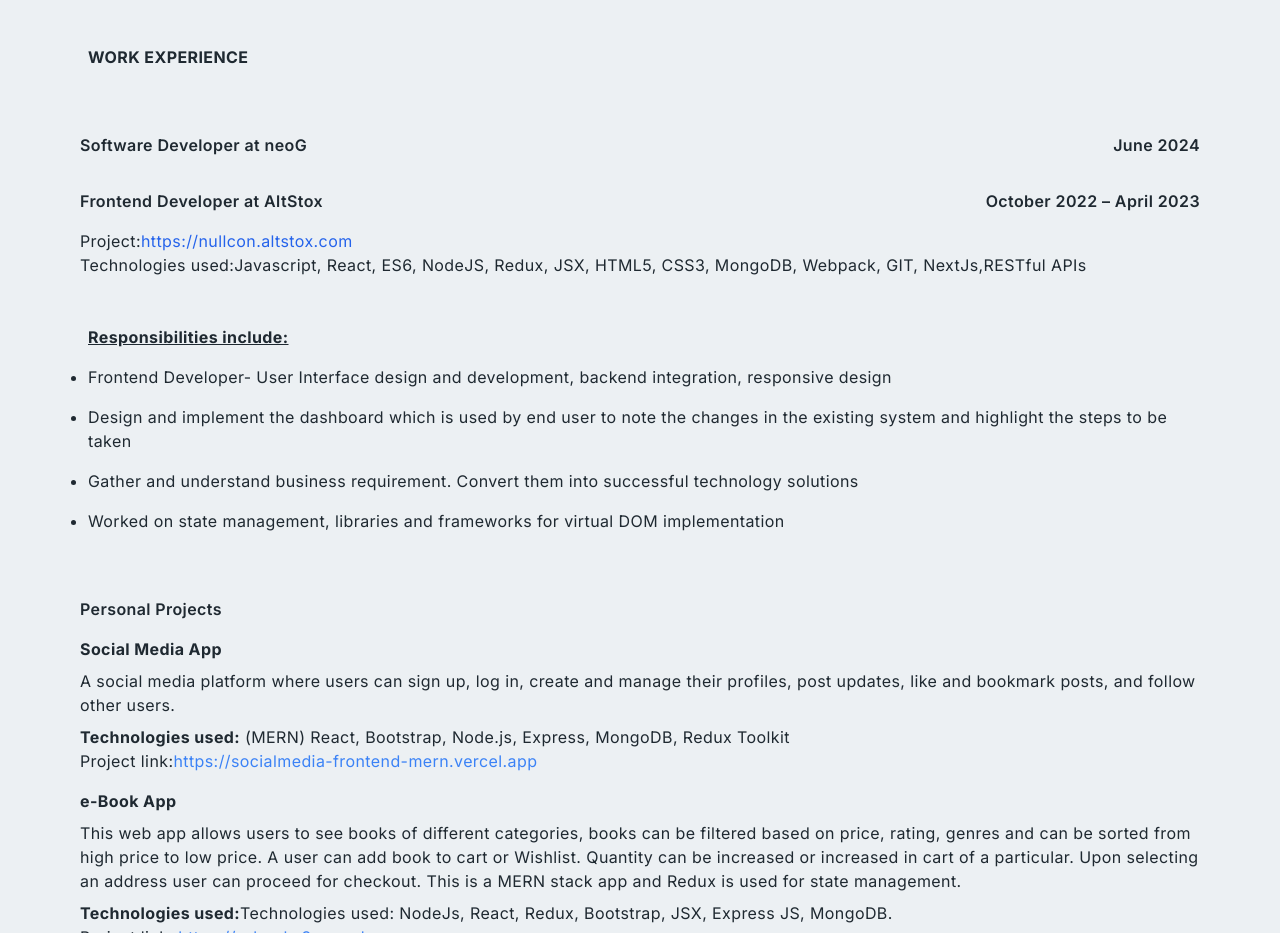
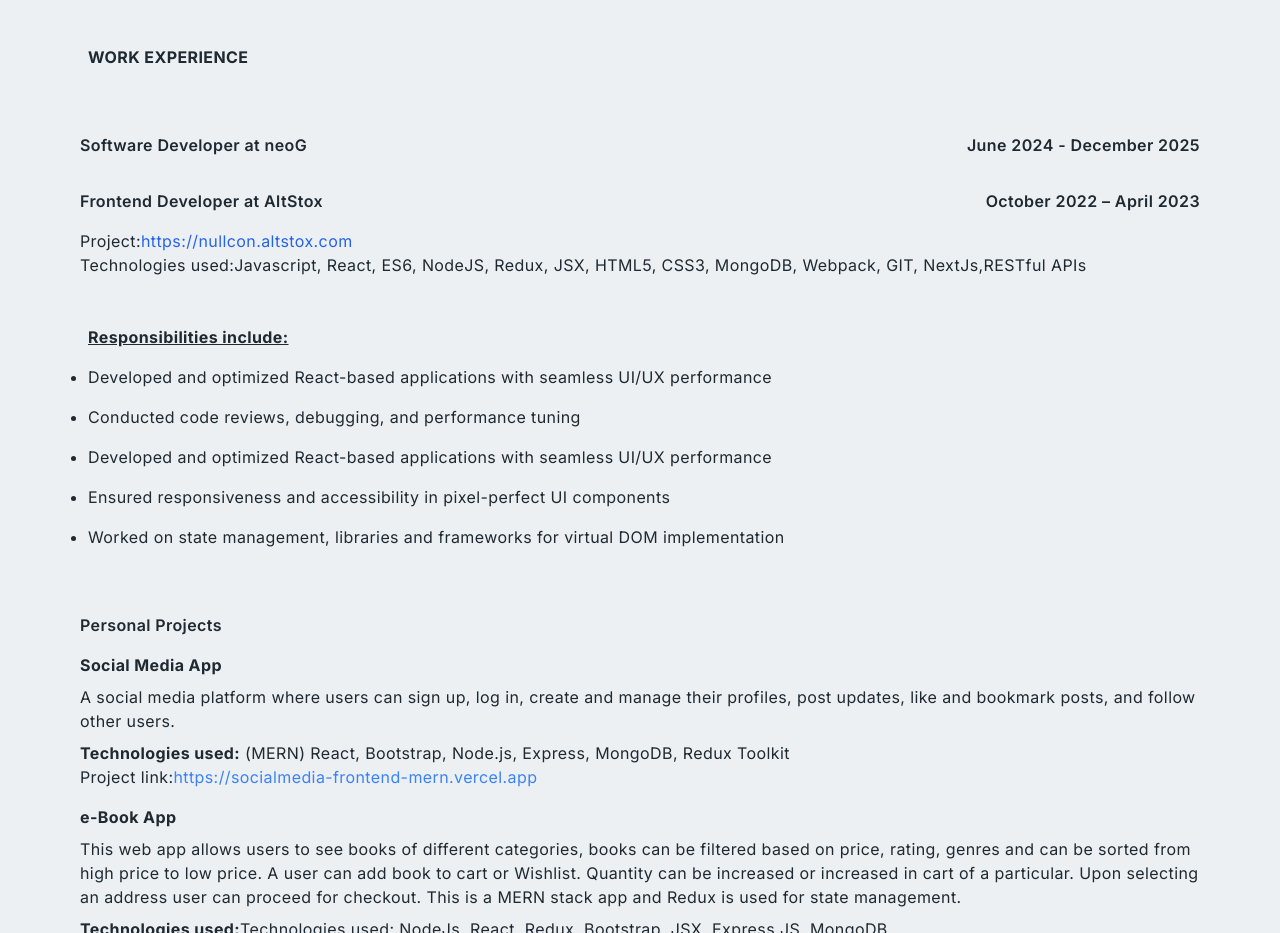
Before and after one commit to sonykikuma/portfolio-v2, a Next.js app: page /resume in a window 1280 px wide. Shown: the part 960-1893 px from the top of the page. Built offline with nearby package versions, Linux system fonts and the light colour scheme.

Commit message:
updated resume

```diff
--- a/app/components/Workexp.js
+++ b/app/components/Workexp.js
@@ -10,7 +10,7 @@
         <div className=" pt-10 ">
           <div className=" pt-4  flex justify-between">
             <div className="font-semibold">Software Developer at neoG</div>
-            <div className="font-semibold">June 2024 </div>
+            <div className="font-semibold">June 2024 - December 2025</div>
           </div>
           <p className="pt-4 "></p>
         </div>
@@ -35,17 +35,19 @@
         <ul className="p-2 list-disc">
           <h3 className="underline">Responsibilities include:</h3>
           <li className="pt-4 ">
-            Frontend Developer- User Interface design and development, backend
-            integration, responsive design{" "}
+            Developed and optimized React-based applications with seamless UI/UX
+            performance{" "}
+          </li>
+          <li className="pt-4">
+            Conducted code reviews, debugging, and performance tuning
           </li>
           <li className="pt-4 ">
-            Design and implement the dashboard which is used by end user to note
-            the changes in the existing system and highlight the steps to be
-            taken
+            Developed and optimized React-based applications with seamless UI/UX
+            performance
           </li>
           <li className="pt-4 ">
-            Gather and understand business requirement. Convert them into
-            successful technology solutions
+            Ensured responsiveness and accessibility in pixel-perfect UI
+            components{" "}
           </li>
           <li className="pt-4">
             Worked on state management, libraries and frameworks for virtual DOM
```
